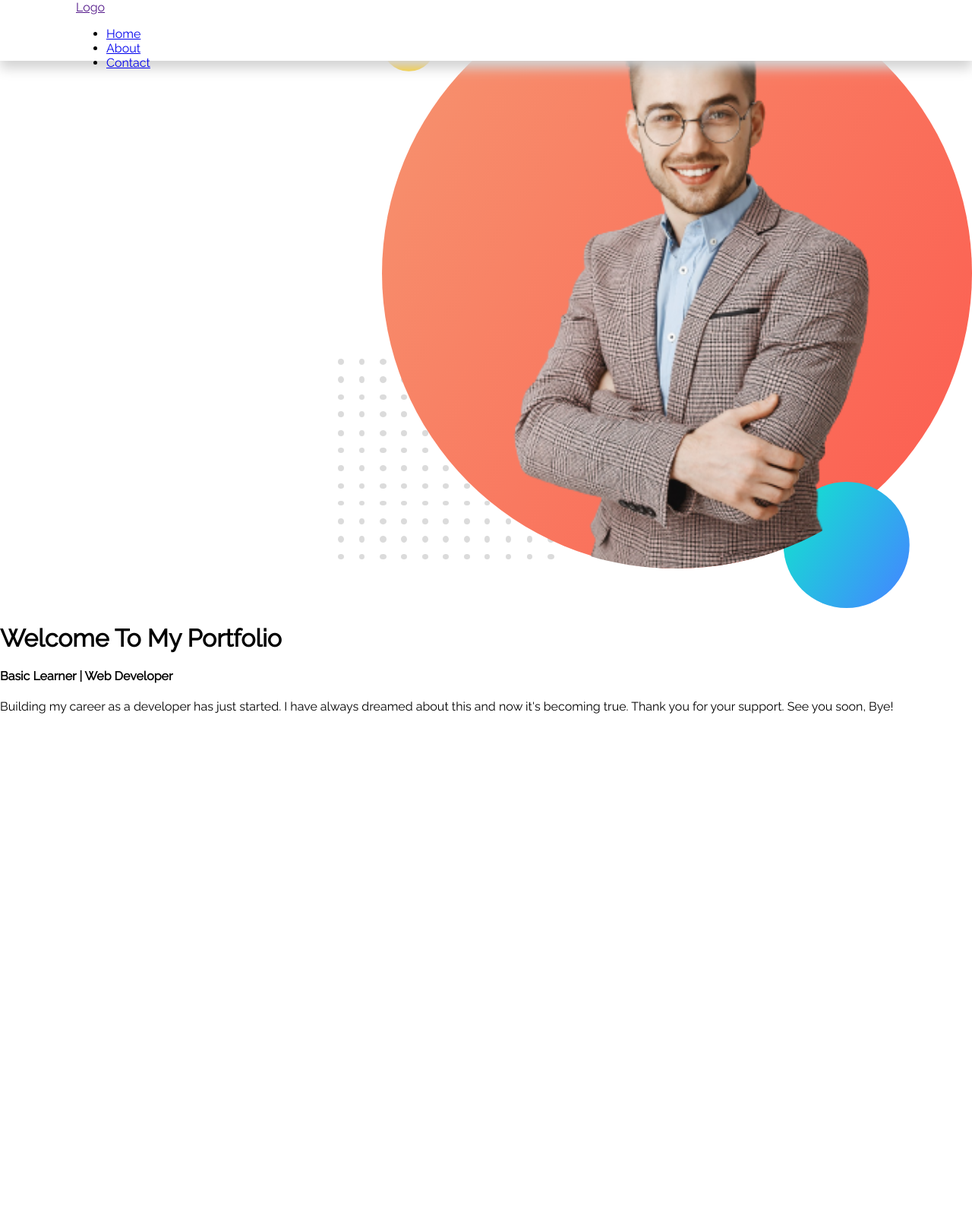
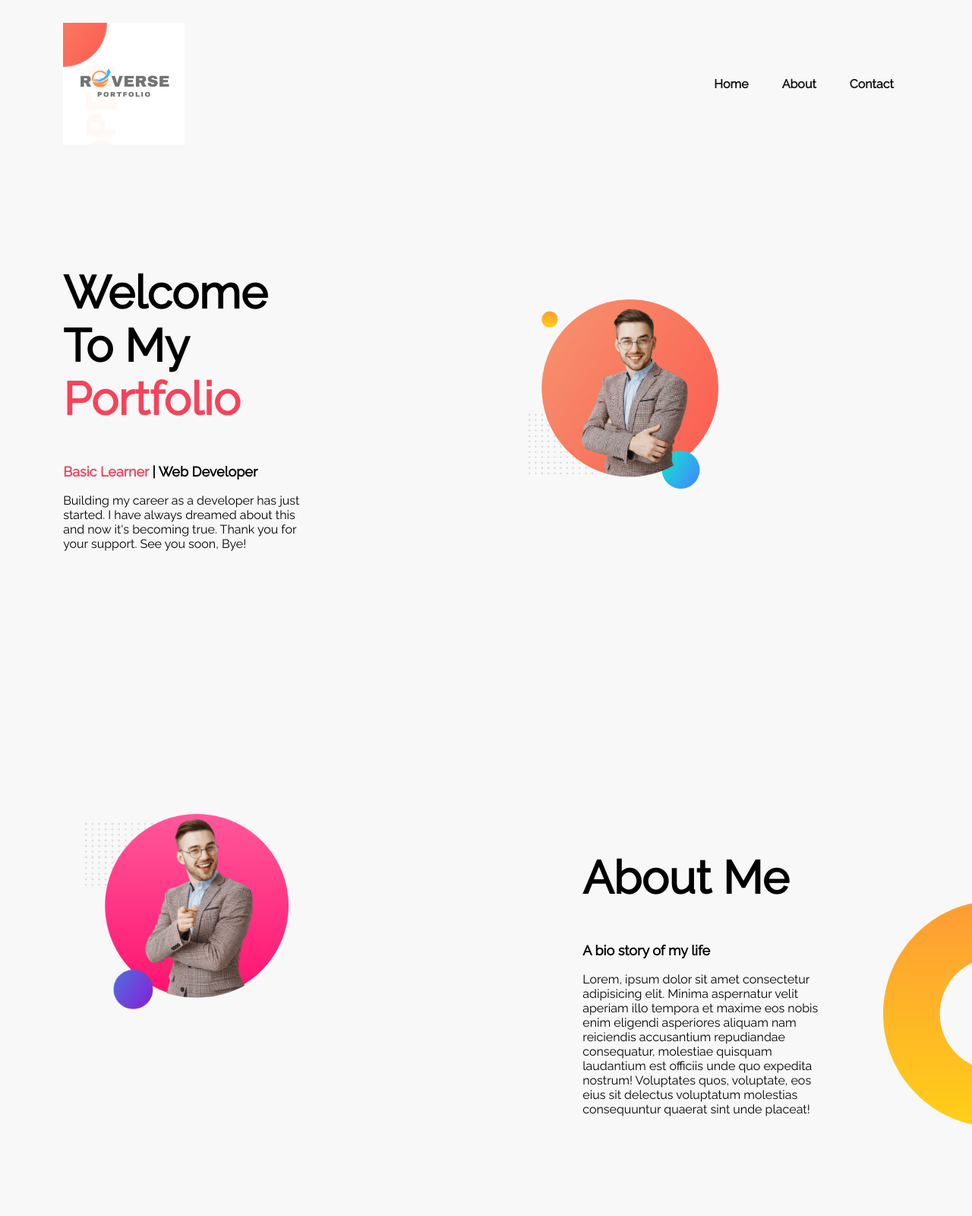
Before and after one commit to NasirUddinAhmed/portfolio-II, a plain HTML site: page index.html in a window 1280 px wide. Shown: the top 1600 px of the page at 76% size. Before the commit the page ends 955 px from the top, so only its background shows below. Drawn offline with Linux system fonts and the light colour scheme.

Commit message:
style updated

```diff
--- a/index.html
+++ b/index.html
@@ -16,21 +16,57 @@
   </head>
   <body>
     <section class="menu-bar">
+      <img class="logo" src="images/portfolio.png" alt="Logo bar" />
       <div class="menu-item">
-        <a href="" class="logo">Logo</a>
         <ul>
           <li><a class="active" href="#">Home</a></li>
-          <li><a href="#">About</a></li>
+          <li>
+            <a href="#">About</a>
+            <ul>
+              <li><a href="#">Career</a></li>
+              <li><a href="#">Resume</a></li>
+              <li><a href="#">Biography</a></li>
+            </ul>
+          </li>
           <li><a href="#">Contact</a></li>
         </ul>
       </div>
     </section>
-    <h1>Welcome To My Portfolio</h1>
-    <h4>Basic Learner | Web Developer</h4>
-    <p>
-      Building my career as a developer has just started. I have always dreamed
-      about this and now it's becoming true. Thank you for your support. See you
-      soon, Bye!
-    </p>
+    <section class="menu-bar welcome-head">
+      <div class="bio-section">
+        <h1>Welcome To My <span class="text-style">Portfolio</span></h1>
+        <h3>
+          <span class="text-style second"> Basic Learner</span> | Web Developer
+        </h3>
+        <p>
+          Building my career as a developer has just started. I have always
+          dreamed about this and now it's becoming true. Thank you for your
+          support. See you soon, Bye!
+        </p>
+      </div>
+      <div>
+        <img src="images/my-bg.png" alt="background" />
+      </div>
+    </section>
+    <section class="about-me second-head">
+      <div>
+        <img src="images/my-bg2-pic.png" alt="" />
+      </div>
+      <div class="bio-second">
+        <h1>About Me</h1>
+        <h3>A bio story of my life</h3>
+        <p>
+          Lorem, ipsum dolor sit amet consectetur adipisicing elit. Minima
+          aspernatur velit aperiam illo tempora et maxime eos nobis enim
+          eligendi asperiores aliquam nam reiciendis accusantium repudiandae
+          consequatur, molestiae quisquam laudantium est officiis unde quo
+          expedita nostrum! Voluptates quos, voluptate, eos eius sit delectus
+          voluptatum molestias consequuntur quaerat sint unde placeat!
+        </p>
+      </div>
+    </section>
+    <footer>
+      <p>&copy;Reverse Portfolio 2022, All Rights Reserved.</p>
+    </footer>
   </body>
 </html>
--- a/style.css
+++ b/style.css
@@ -1,21 +1,119 @@
 body {
+  background-color: #f8f8f8;
   padding: 0;
   margin: 0;
   font-family: "Raleway", sans-serif;
 }
+li {
+  display: block;
+  transition-duration: 0.5s;
+}
+
+li:hover {
+  cursor: pointer;
+}
+
+ul li ul {
+  visibility: hidden;
+  opacity: 0;
+  position: absolute;
+  transition: all 0.5s ease;
+  margin-top: 0.5rem;
+  right: 0;
+  display: none;
+}
+ul li:hover > ul,
+ul li ul:hover {
+  visibility: visible;
+  opacity: 1;
+  margin-top: 8px;
+  display: block;
+}
+ul li ul li {
+  clear: both;
+  width: 100%;
+}
+li a {
+  font-size: 16px;
+  font-weight: bold;
+  color: #101011;
+  text-decoration: none;
+}
 .menu-bar {
-  position: relative;
-  width: 100%;
-  height: 100vh;
-  background: url(images/my-bg.png);
-  background-position: right bottom;
+  display: flex;
+  align-items: center;
+  justify-content: flex-end;
+  padding: 30px 6.5%;
+}
+.logo {
+  width: 160px;
+  height: 160px;
+  cursor: pointer;
+  margin-right: auto;
+  background-image: url(images/top-banner.png);
   background-repeat: no-repeat;
 }
 .menu-item {
-  padding: 0 100px;
-  width: 100%;
-  height: 80px;
-  box-sizing: border-box;
-  background: rgba(255, 255, 255, 2);
-  box-shadow: 0 10px 15px lightgray;
+  list-style: none;
 }
+.menu-item li {
+  display: inline-block;
+  padding: 0 20px;
+}
+.menu-item li a {
+  transition: all 0.3s ease 0s;
+}
+.menu-item li a:hover {
+  color: #db0d0d;
+}
+h1 {
+  font-size: 60px;
+}
+h3 {
+  font-size: 18px;
+  font-weight: 600;
+}
+.text-style {
+  color: #f5435b;
+}
+.second {
+  color: #f5435b;
+}
+p {
+  font-weight: 400;
+}
+.welcome-head {
+  display: flex;
+  margin-top: 50px;
+  margin-bottom: 300px;
+}
+.bio-section {
+  width: 50%;
+  padding-right: 25%;
+}
+.welcome-head img {
+  width: 50%;
+}
+.about-me {
+  background-image: url(images/dream-bg.png);
+  background-repeat: no-repeat;
+  background-position: right bottom 2%;
+}
+.second-head {
+  display: flex;
+  margin-top: 50px;
+  margin-bottom: 400px;
+}
+.second-head img {
+  width: 60%;
+  padding-left: 25%;
+}
+.bio-second {
+  width: 40%;
+  padding-left: 25%;
+  padding-right: 15%;
+}
+footer p {
+  text-align: center;
+  font-weight: 700;
+}
```
Also changed, not shown: images/portfolio.png (added).
